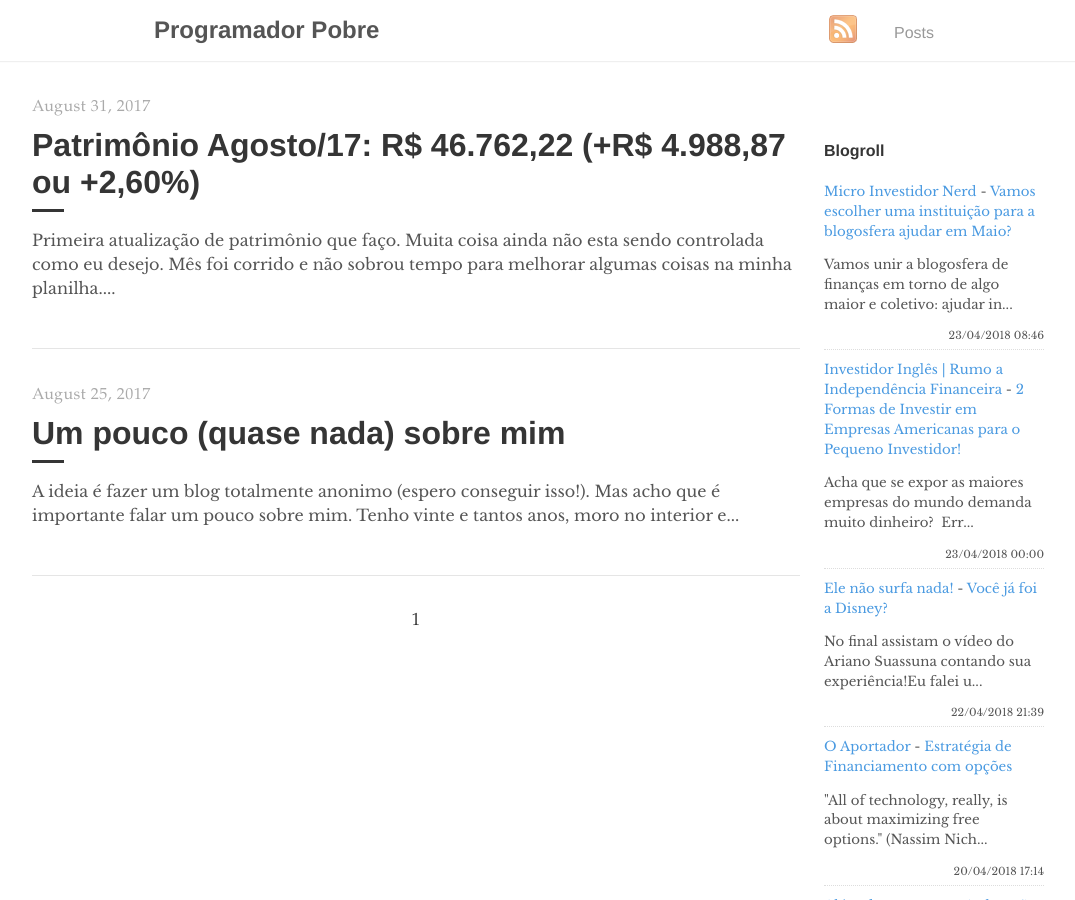
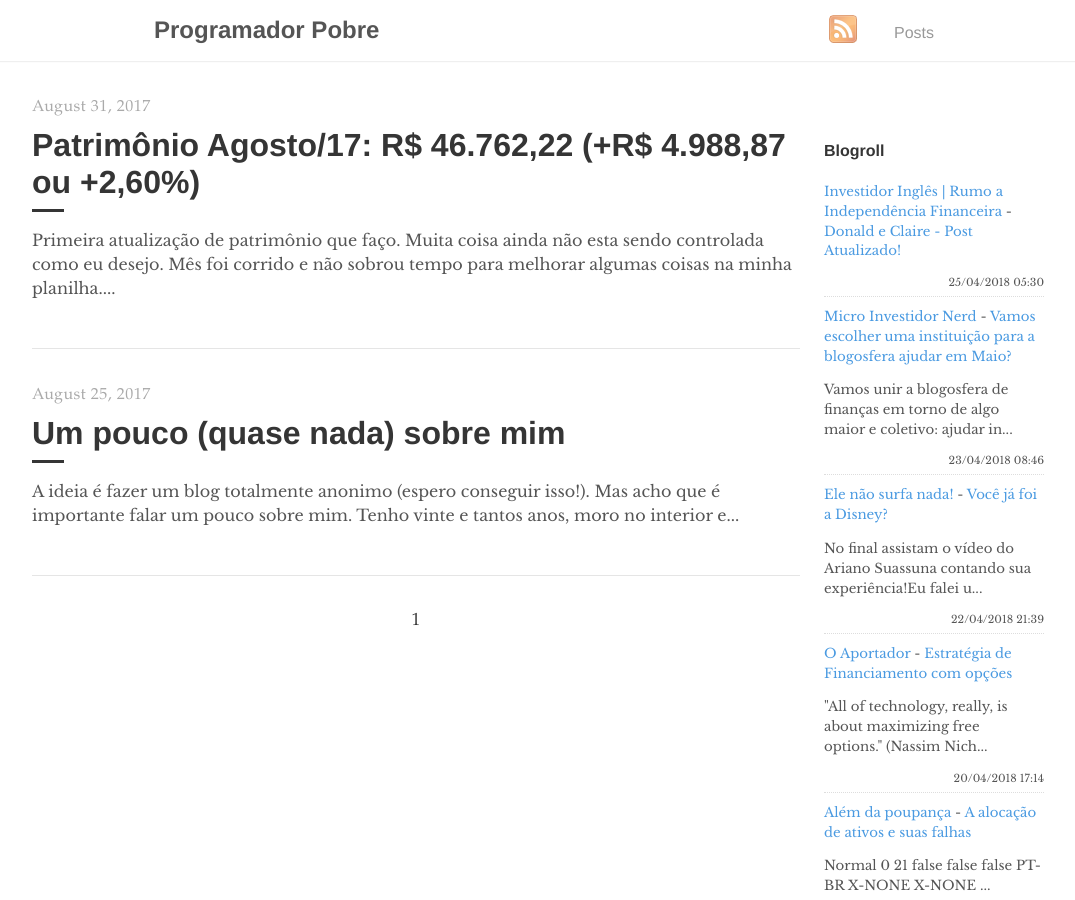
Before and after one commit to programadorpobre/programadorpobre.github.io, a Jekyll site: the page built from index.html, in a window 1280 px wide and 900 px high. Shown: the whole window, without its empty margins (96-1171 px from the left). Built offline with Jekyll 4.4.1, drawn with Linux system fonts in a browser that asks for light colours; the list of posts is cut into pages by our own code; comment, search, counter and statistics services are not loaded.

Commit message:
[ci skip] travis #263

```diff
--- a/_includes/feed-entries.html
+++ b/_includes/feed-entries.html
@@ -1,12 +1,12 @@
+<div class="feed-entry">
+    <a class="feed-entry-site-name" href="https://www.investidoringles.com/">Investidor Inglês | Rumo a Independência Financeira</a> - <a class="feed-entry-title" href="https://www.investidoringles.com/2018/04/erros-poupar-dinheiro-2.html">Donald e Claire - Post Atualizado!</a>
+    <p class="feed-entry-summary"></p>
+    <time datetime="2018-04-25T05:30:00.000-03:00">25/04/2018 05:30</time>
+</div>
 <div class="feed-entry">
     <a class="feed-entry-site-name" href="https://microinvestidornerd.blogspot.com/">Micro Investidor Nerd</a> - <a class="feed-entry-title" href="https://microinvestidornerd.blogspot.com/2018/04/vamos-escolher-instituicoes-de-caridade.html">Vamos escolher uma instituição para a blogosfera ajudar em Maio?</a>
     <p class="feed-entry-summary">Vamos unir a blogosfera de finanças em torno de algo maior e coletivo: ajudar in...</p>
     <time datetime="2018-04-23T08:46:00.000-07:00">23/04/2018 08:46</time>
-</div>
-<div class="feed-entry">
-    <a class="feed-entry-site-name" href="https://www.investidoringles.com/">Investidor Inglês | Rumo a Independência Financeira</a> - <a class="feed-entry-title" href="https://www.investidoringles.com/2018/04/investir-em-empresas-americanas-bolsa-de-valores.html">2 Formas de Investir em Empresas Americanas para o Pequeno Investidor!</a>
-    <p class="feed-entry-summary">Acha que se expor as maiores empresas do mundo demanda muito dinheiro?&nbsp; Err...</p>
-    <time datetime="2018-04-23T00:00:00.000-03:00">23/04/2018 00:00</time>
 </div>
 <div class="feed-entry">
     <a class="feed-entry-site-name" href="https://elenaosurfanada.blogspot.com/">Ele não surfa nada!</a> - <a class="feed-entry-title" href="https://elenaosurfanada.blogspot.com/2018/04/voce-ja-foi-disney.html">Você já foi a Disney?</a>
```
